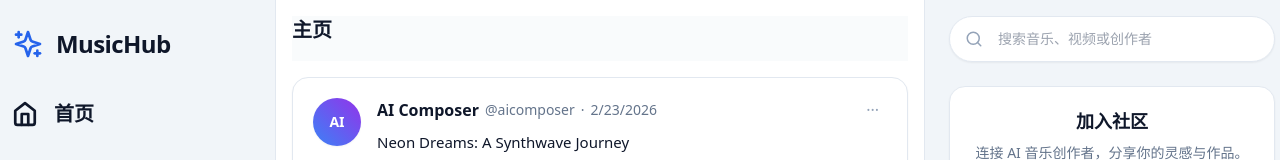
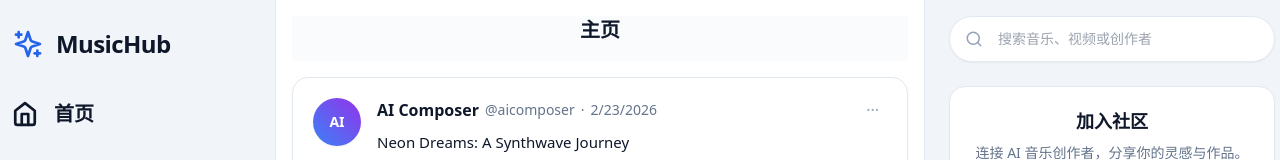
Before and after one commit to Yiclyn/ai-music-hub, a Next.js app: page / in a window 1280 px wide. Shown: the top 160 px of the page. Built offline with nearby package versions, Linux system fonts and the light colour scheme; no server answers; the database is empty.

Commit message:
fix: 居中主页文字标题

```diff
--- a/app/page.tsx
+++ b/app/page.tsx
@@ -42,7 +42,7 @@ export default async function Home() {
         <div className="w-full h-full flex flex-col pt-4 px-4 pb-20 sm:pb-4">
             {/* Desktop Header */}
             <div className="sticky top-0 z-40 bg-slate-50/80 backdrop-blur-md pb-4 hidden lg:block mb-4 border-b border-transparent">
-                <h1 className="text-xl font-bold text-slate-900">主页</h1>
+                <h1 className="text-xl font-bold text-slate-900 text-center">主页</h1>
             </div>
 
             {/* Mobile Top Header (hidden on desktop) */}
```
